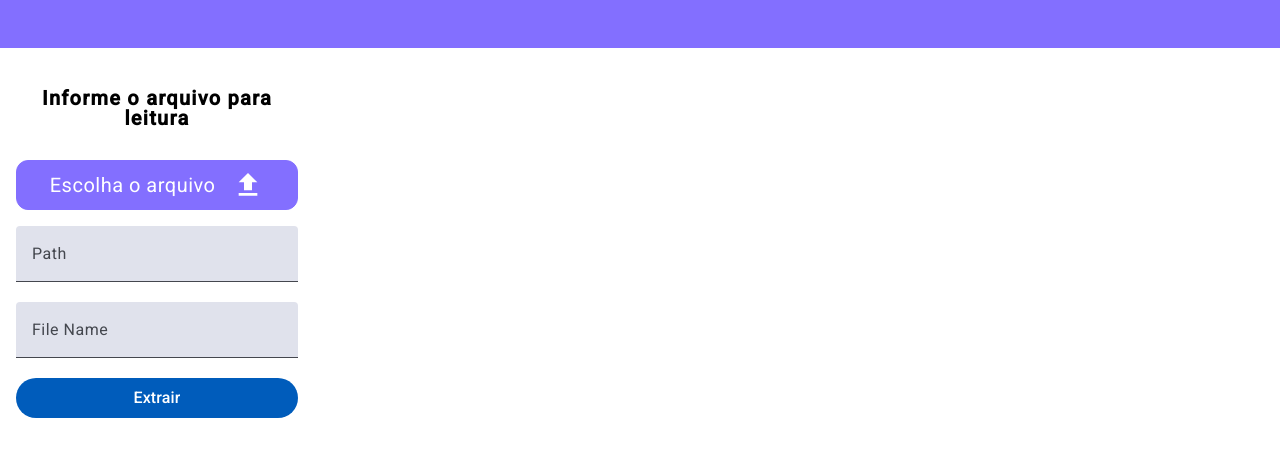
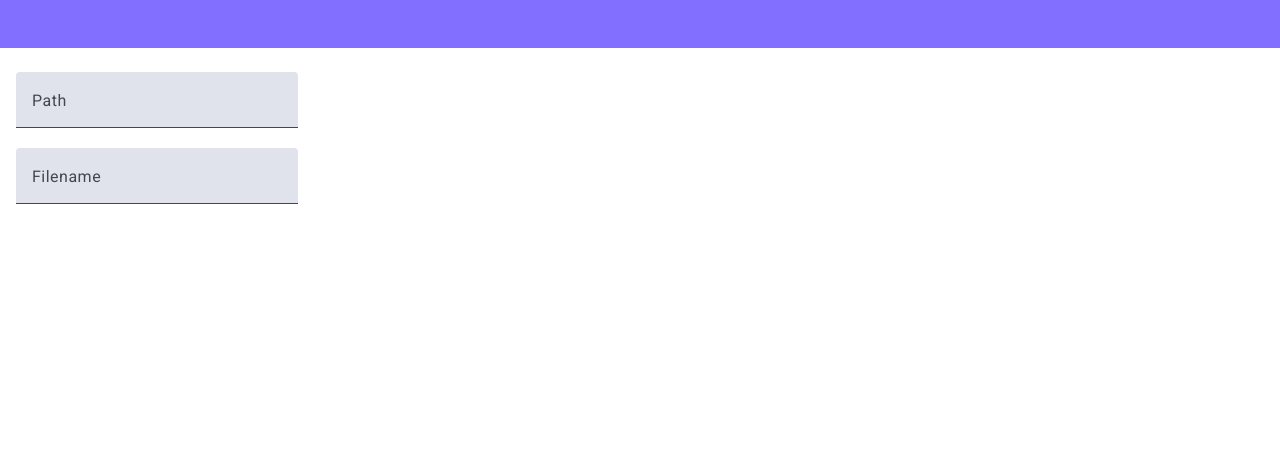
Before and after one commit to DenitoJCarvalho/leitor-de-arquivos, an Angular app in the folder sistema/: page /read-file in a window 1280 px wide. Shown: the top 456 px of the page. Built offline with nearby package versions, Linux system fonts and the light colour scheme.

Commit message:
feat(component): criado componente input

```diff
--- a/sistema/src/app/components/filter/filter.component.css
+++ b/sistema/src/app/components/filter/filter.component.css
@@ -1,11 +1,3 @@
-:is(.field-file, .field-button, .title-form) {
-  margin-bottom: 1rem;
-}
-
-:is(.field-file, .field-button) {
-  border: none;
-}
-
 .title-form {
   padding: 1rem;
   font-weight: 600;
--- /dev/null
+++ b/sistema/src/app/components/input/input.component.css
@@ -0,0 +1,3 @@
+.mat-mdc-form-field {
+  width: 100%;
+}
--- /dev/null
+++ b/sistema/src/app/components/input/input.component.html
@@ -0,0 +1,9 @@
+<ng-container>
+
+  <mat-form-field [appearance]="'fill'">
+    <mat-label [attr.For]="'path'">{{labelInput()}}</mat-label>
+    <input matInput role="textbox" aria-labelledby="path-label path-input" [id]="'path'" [tabIndex]="tabIndex()"
+      [placeholder]="placeholder()" [(ngModel)]="value" (change)="onChange(value)" (focus)="onTouched()">
+  </mat-form-field>
+
+</ng-container>
--- /dev/null
+++ b/sistema/src/app/components/input/input.component.ts
@@ -0,0 +1,50 @@
+import { Component, forwardRef, input, model } from '@angular/core';
+import { ControlValueAccessor, FormsModule, NG_VALUE_ACCESSOR } from '@angular/forms';
+import { MatInputModule } from '@angular/material/input';
+
+@Component({
+  selector: 'app-input',
+  standalone: true,
+  imports: [
+    FormsModule, MatInputModule
+  ],
+  providers: [
+    {
+      provide: NG_VALUE_ACCESSOR,
+      useExisting: forwardRef(() => InputComponent),
+      multi: true
+    }
+  ],
+  templateUrl: './input.component.html',
+  styleUrl: './input.component.css'
+})
+export class InputComponent implements ControlValueAccessor {
+
+  protected value = model<any>();
+  protected onChange: any = (value: any) => { };
+  protected onTouched: any = () => { };
+  protected isDisabled: boolean = false;
+
+  autoComplete = input<string>('off');
+  labelInput = input<string>();
+  placeholder = input<string>('');
+  tabIndex = input<string>();
+
+  writeValue(value: any): void {
+    this.value = value;
+  }
+
+  registerOnChange(fn: any): void {
+    this.onChange = fn;
+  }
+
+  registerOnTouched(fn: any): void {
+    this.onTouched = fn;
+  }
+
+  setDisabledState?(isDisabled: boolean): void {
+    this.isDisabled = isDisabled;
+  }
+
+
+}
--- a/sistema/src/app/pages/read-file/read-file.component.css
+++ b/sistema/src/app/pages/read-file/read-file.component.css
@@ -15,16 +15,25 @@
 .content-read-file {
   grid-area: main;
 
-  & .content-filter {
-    padding: 1rem;
-  }
-
   & .mat-divider {
     margin: 1rem 0 2rem 0;
   }
 
   & .content-table {
     background-color: yellow;
+  }
+}
+
+.content-filter {
+  padding: 1rem;
+
+  & .form-filter {
+    width: 100%;
+
+    & fieldset {
+      border: none;
+      width: 100%;
+    }
   }
 }
 
--- a/sistema/src/app/pages/read-file/read-file.component.html
+++ b/sistema/src/app/pages/read-file/read-file.component.html
@@ -4,8 +4,22 @@
   </header>
 
   <main [className]="'content-read-file'" role="main" aria-labelledby="application">
+
     <section [className]="'content-filter'" role="region" aria-labelledby="filter">
-      <app-filter></app-filter>
+
+      <form [className]="'form-filter'" role="form" aria-labelledby="filter"
+        aria-describedby="file-description path-description filename-descirpiton">
+
+        <fieldset [className]="'field-path'" aria-describedby="file-description">
+          <app-input [id]="'path'" [labelInput]="'Path'"></app-input>
+        </fieldset>
+
+        <fieldset [className]="'field-filename'">
+          <app-input [id]="'filename'" [labelInput]="'Filename'"></app-input>
+        </fieldset>
+
+      </form>
+
     </section>
 
     <mat-divider role="separator" aria-hidden="true"></mat-divider>
--- a/sistema/src/app/pages/read-file/read-file.component.ts
+++ b/sistema/src/app/pages/read-file/read-file.component.ts
@@ -2,14 +2,14 @@ import { Component } from '@angular/core';
 import { MatDividerModule } from '@angular/material/divider';
 
 import { NavbarComponent } from '../../components/navbar/navbar.component';
-import { FilterComponent } from '../../components/filter/filter.component';
+import { InputComponent } from '../../components/input/input.component';
 
 @Component({
   selector: 'app-read-file',
   standalone: true,
   imports: [
     MatDividerModule,
-    NavbarComponent, FilterComponent
+    InputComponent, NavbarComponent
   ],
   templateUrl: './read-file.component.html',
   styleUrl: './read-file.component.css'
```
